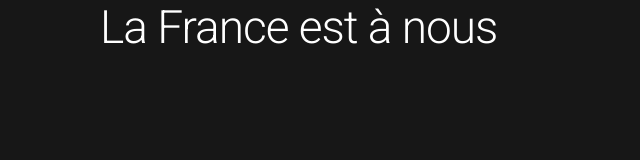
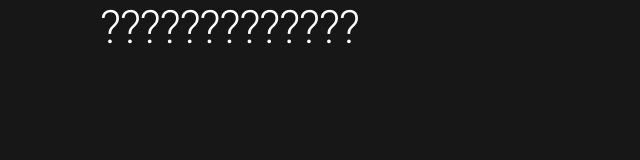
Before and after one commit to Sakimotor/sakimotor.github.io, a plain HTML site: page index.html in a window 1280 px wide. Shown: the whole page, without its empty margins (0-640 px from the left). Drawn offline with nearby package versions, Linux system fonts and the light colour scheme.

Commit message:
Update index.html

```diff
--- a/index.html
+++ b/index.html
@@ -16,7 +16,7 @@
 </head>
 <body>
 	<div class="container">
-<h1>La France est à nous</h1>
+<h1>?????????????</h1>
 </div>
 </body>
 </html>
```
